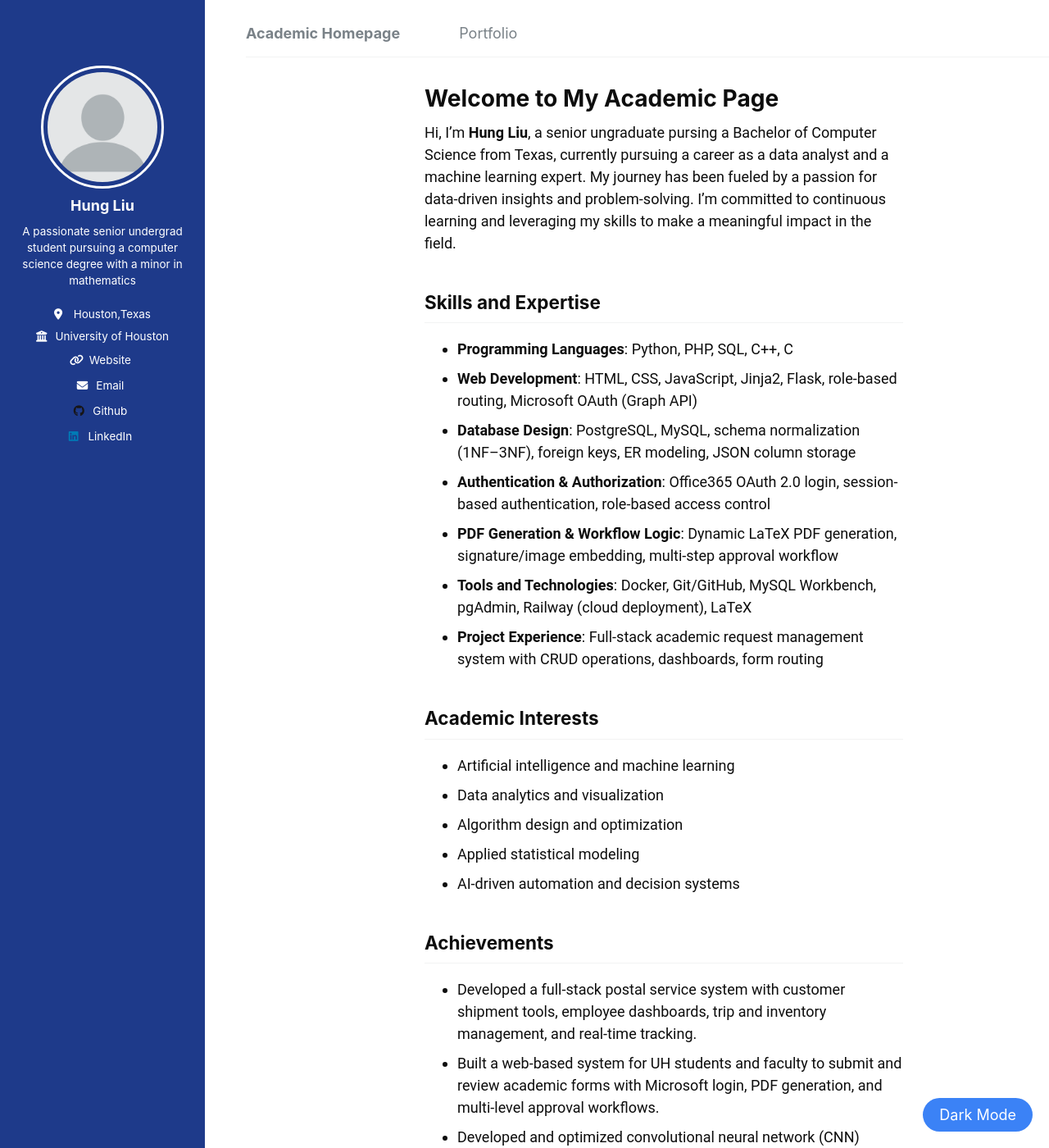
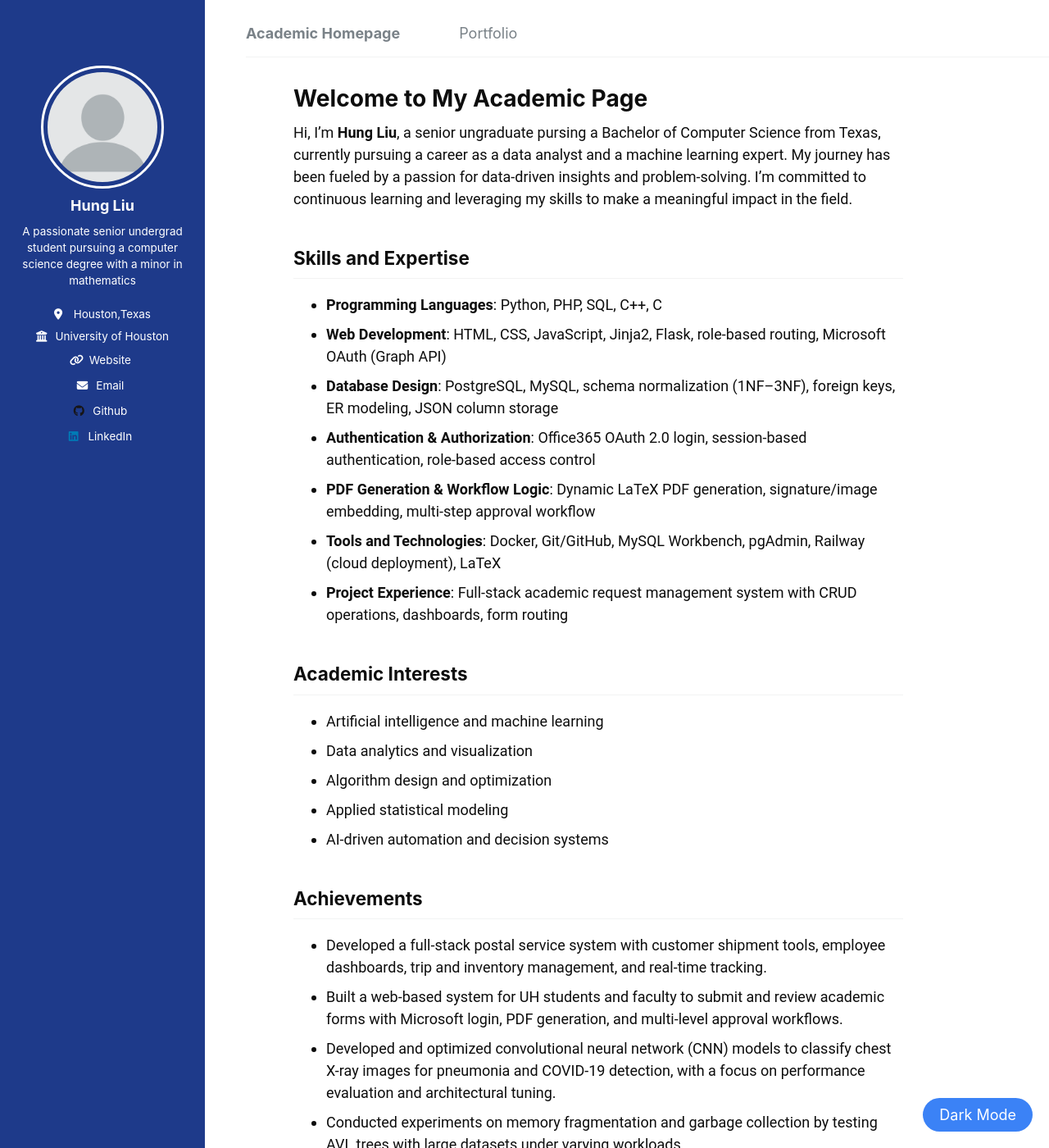
Before and after one commit to sunnySKL/sunnySKL.github.io, a Jekyll site: the page built from _pages/about.md, in a window 1280 px wide and 1400 px high. Shown: the whole window at 82% size. Built offline with Jekyll 4.4.1, drawn with Linux system fonts in a browser that asks for light colours.

Commit message:
Update custom.css

```diff
--- a/assets/css/custom.css
+++ b/assets/css/custom.css
@@ -112,3 +112,21 @@ body {
 .dark-mode .button:hover {
     background-color: #1E3A8A;
 }
+
+
+@media (min-width: 900px) {
+  #main {
+    margin-left: 300px;
+    margin-right: 0;
+    max-width: none !important;
+    width: auto !important;
+    text-align: left;
+  }
+  .page {
+    margin-left: 0 !important;
+    margin-right: 0 !important;
+    max-width: none !important;
+    width: auto !important;
+    text-align: left;
+  }
+}
```
